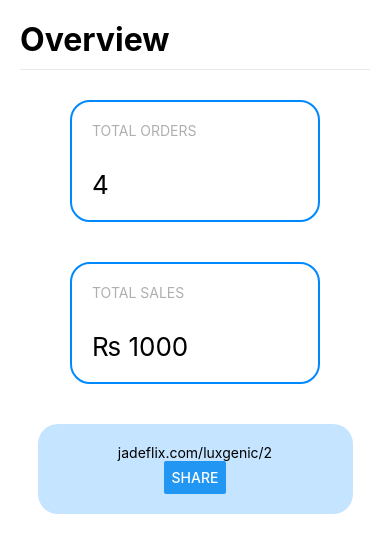
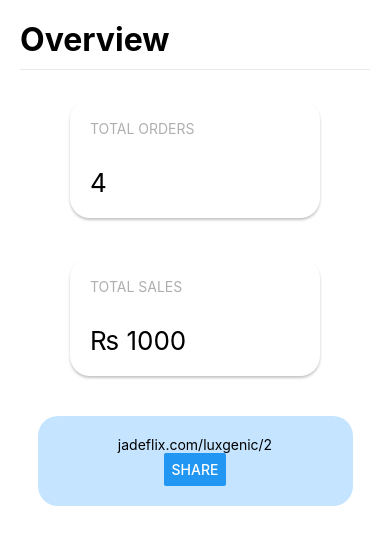
Before and after one commit to Ciddarth-raaj/jadeflix-app, a React Native app: screen / in a window 390 px wide. Shown: the top 552 px of the page. Built offline with nearby package versions, Linux system fonts and the light colour scheme.

Commit message:
Adds shadow to box in home

```diff
--- a/Pages/Home.js
+++ b/Pages/Home.js
@@ -74,10 +74,18 @@ const styles = StyleSheet.create({
   itemCard: {
     width: 250,
     margin: 20,
-    borderColor: Colors.primary,
-    borderWidth: 2,
+    backgroundColor: 'white',
     padding: 20,
     borderRadius: 20,
+    shadowColor: '#000',
+    shadowOffset: {
+      width: 0,
+      height: 2,
+    },
+    shadowOpacity: 0.23,
+    shadowRadius: 2.62,
+
+    elevation: 4,
   },
   itemCardTitle: {
     color: 'rgb(175, 175, 175)',
@@ -97,26 +105,3 @@ const styles = StyleSheet.create({
     marginTop: 20,
   },
 });
-
-// .overviewCard {
-// 	width: 250px;
-// 	/* height: 150px; */
-// 	margin: 20px;
-// 	background: #ffffff;
-// 	box-shadow: 0 2px 6px 0 rgba(172, 172, 172, 0.5);
-// 	border-radius: 20px;
-// 	display: flex;
-// 	flex-direction: column;
-// 	justify-content: center;
-// 	padding: 20px;
-// }
-
-// .overviewCard .title {
-// 	color: rgb(175, 175, 175);
-// 	text-transform: uppercase;
-// 	margin-bottom: 30px;
-// }
-
-// .overviewCard .subTitle {
-// 	font-size: 26px;
-// }
```
